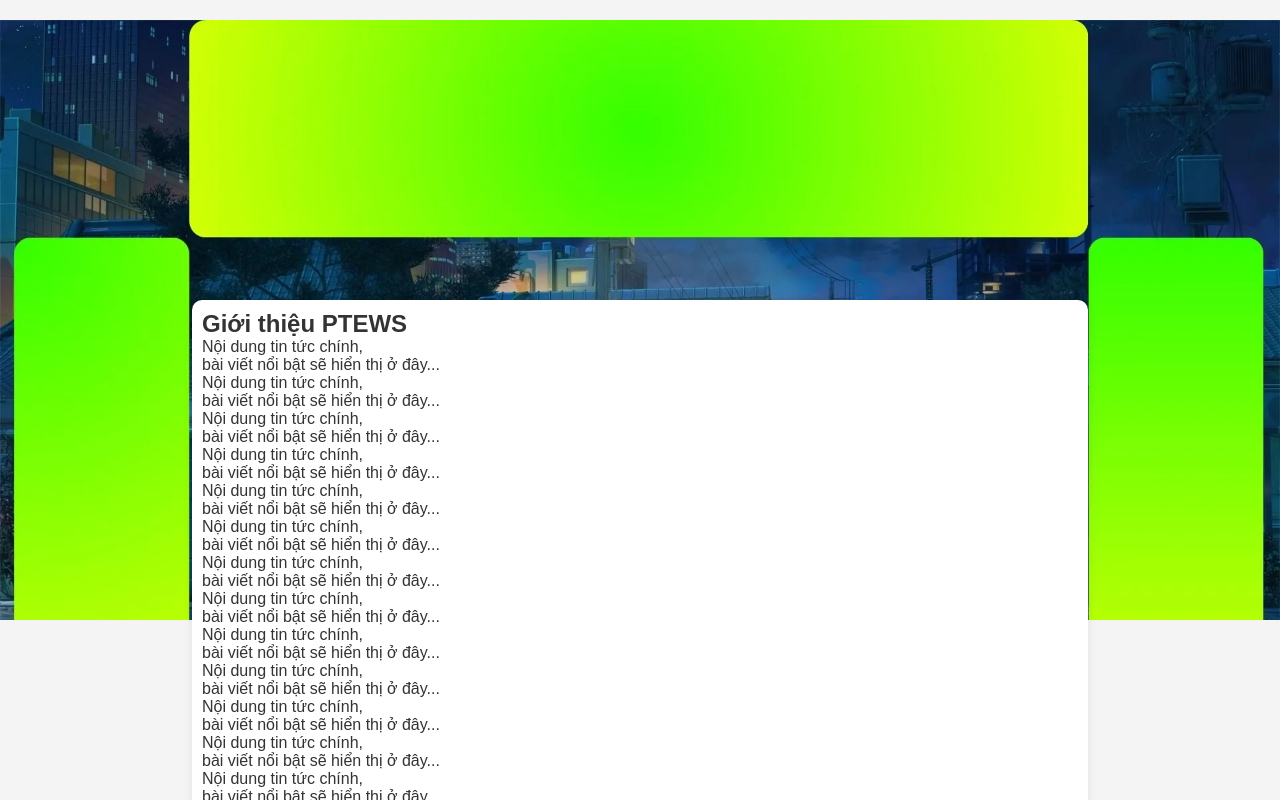
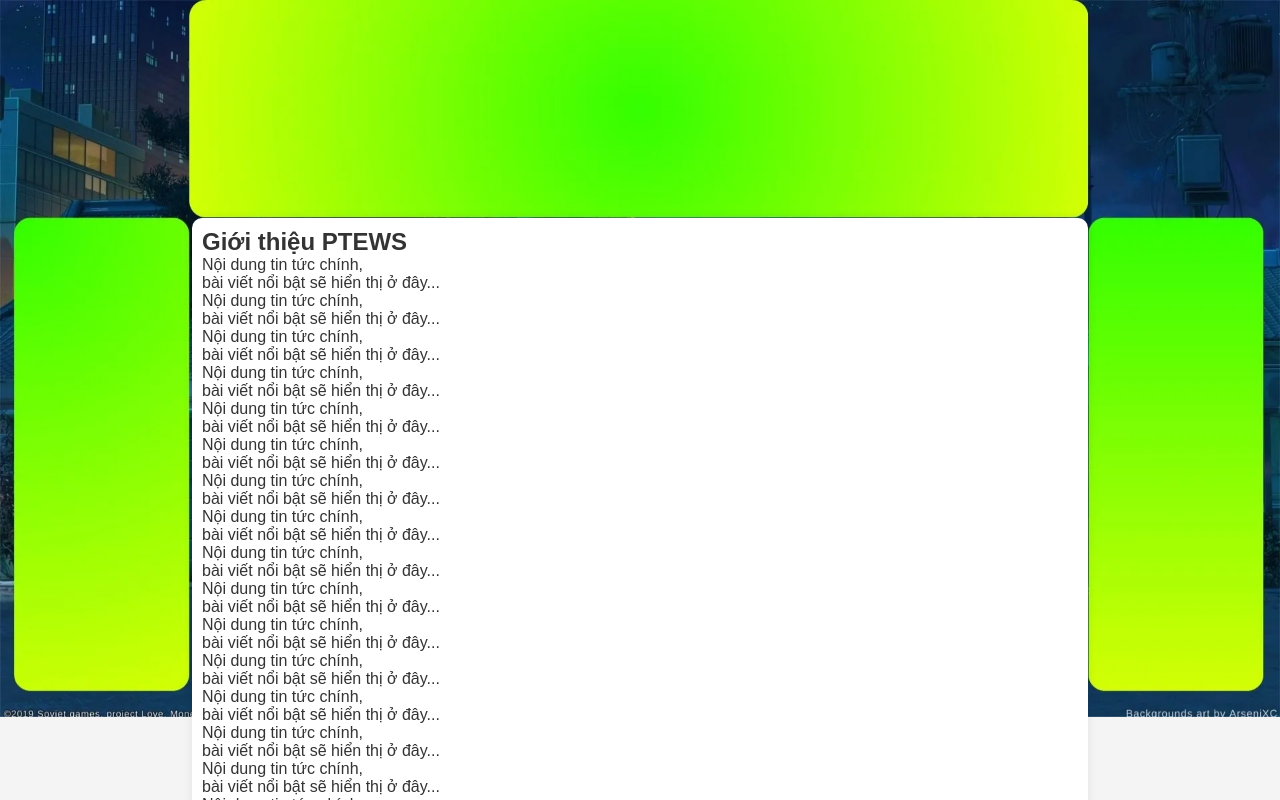
Before and after one commit to nhatPtit/web, a plain HTML site: page ReadPage/content.html in a window 1280 px wide. Shown: the top 800 px of the page. Drawn offline with Linux system fonts and the light colour scheme.

Commit message:
Ad-background sticky Có điểm dừng

```diff
--- a/ReadPage/content.css
+++ b/ReadPage/content.css
@@ -11,30 +11,16 @@ body {
 }
 
 .ad-background-wrapper {
-    height: 600px;
-    background-color: black;
+    height: 56vw;
     background-image: url('img/AD-background.webp');
     background-repeat: no-repeat;
     background-size: 100vw auto;
-    /* display: flex; */
     position: sticky;
-    top: 20px;
+    top: 0px;
     z-index: -1;
 }
 
-/* .main-container {
-    width: 70vw;
-    margin: 0 auto;
-    background-color: #ffffff;
-    padding: 10px;
-    box-shadow: 0 0 10px rgba(0, 0, 0, 0.08);
-    border-radius: 10px;
-    position: absolute;
-    top: 17vw;
-    left: 15vw;
 
-    z-index: 1;
-} */
 .main-container {
     width: 70vw;
     margin: 0 auto;
@@ -42,18 +28,8 @@ body {
     padding: 10px;
     box-shadow: 0 0 10px rgba(0, 0, 0, 0.08);
     border-radius: 10px;
-
-    /* Bỏ position absolute và top/left cũ đi */
-    /* position: absolute; */
-    /* top: 17vw; */
-    /* left: 15vw; */
-
-    /* Sử dụng position relative để z-index có tác dụng */
     position: relative;
-
-    /* Dùng margin-top âm để kéo khối này lên đè vào ảnh nền */
-    margin-top: -300px;
-    /* Bạn có thể điều chỉnh số này cho phù hợp với thiết kế */
-
+    margin-top: -39vw;
+    margin-left: 15vw;
     z-index: 1;
 }
```
Also changed, not shown: README.md.
